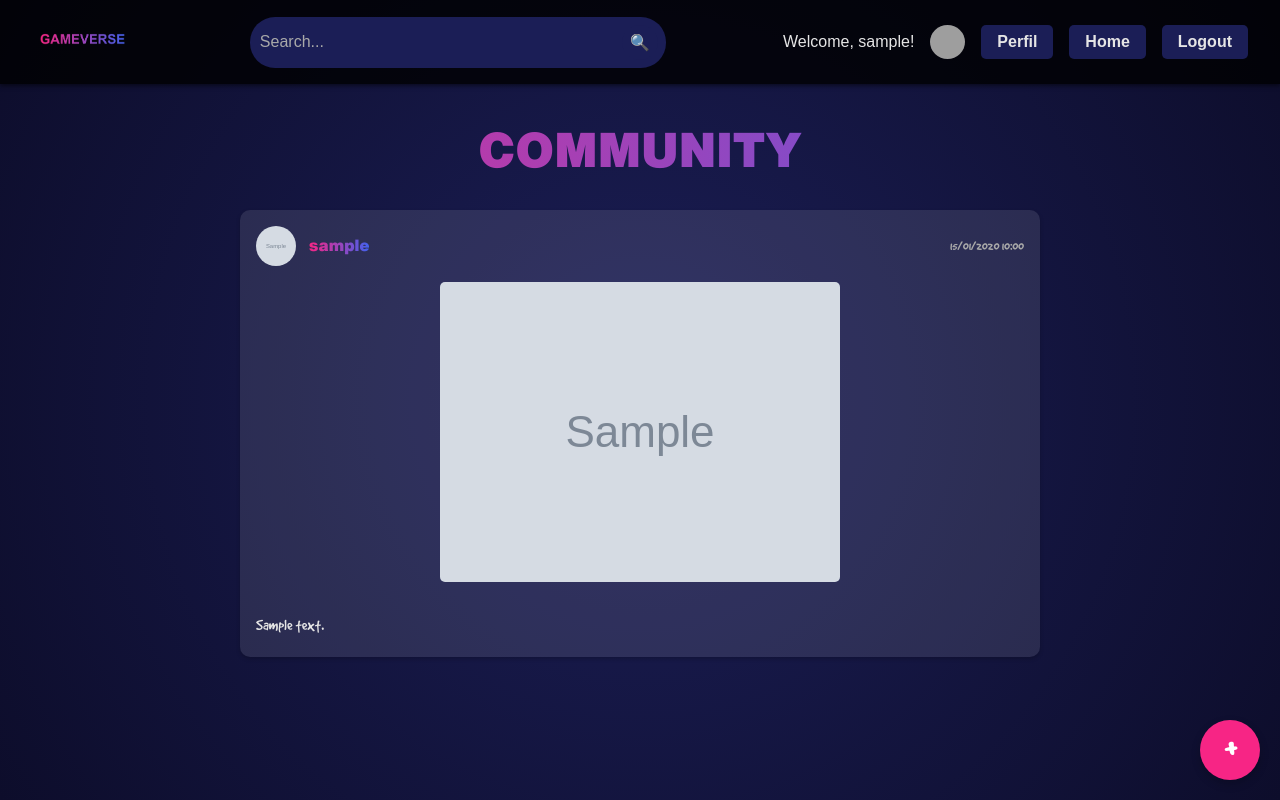
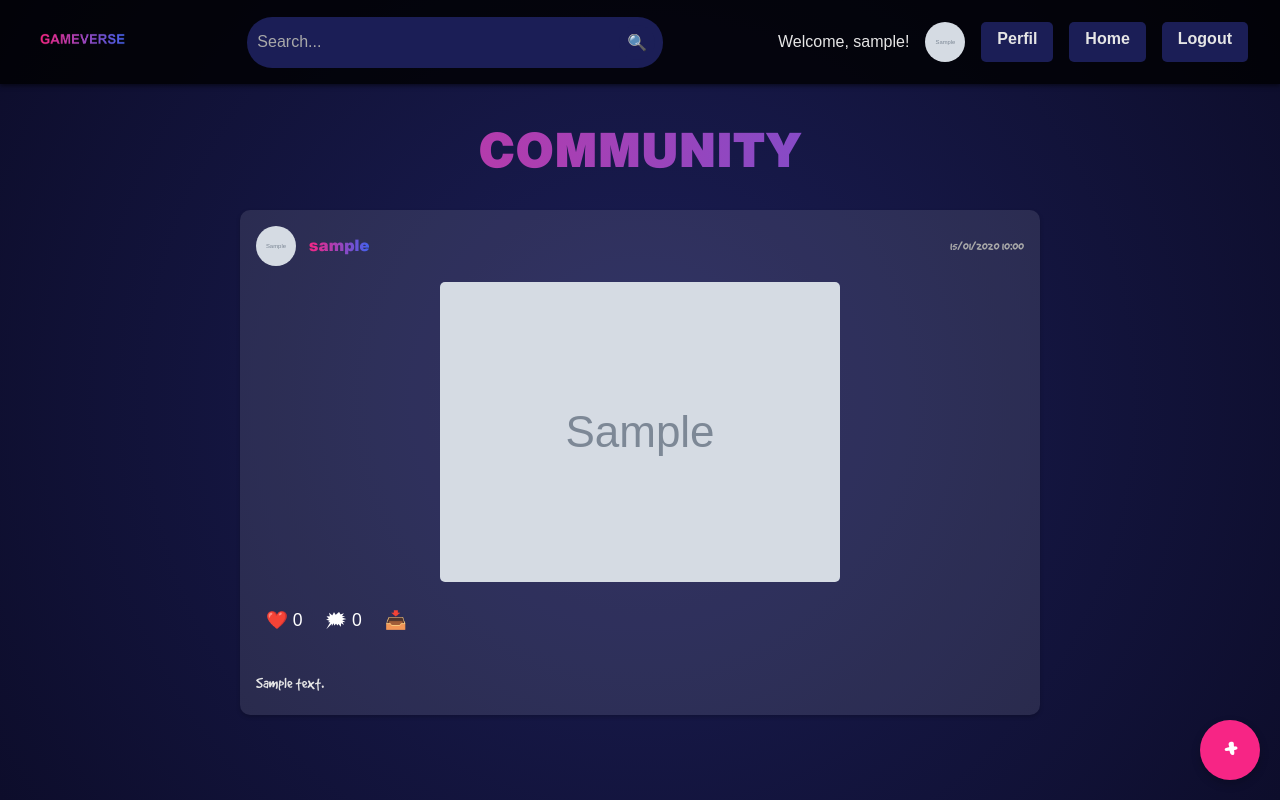
Before and after one commit to niickbermudeez/gameverse, a PHP site: page /gameverse/php/community.php in a window 1280 px wide. Run offline with PHP 8.4, Linux system fonts and the light colour scheme; the visitor is signed in with stand-in values (Sample User, id 1); tables that the repository leaves empty or names only in its code hold one stand-in row (values such as "Sample post"); grey boxes marked "Sample" are stand-in pictures; grey boxes are pictures that could not be loaded.

Commit message:
arreglar imagen perfil community y create_publicatión + html de los botones de reacción

```diff
--- a/css/community.css
+++ b/css/community.css
@@ -232,3 +232,21 @@ h2 {
     border-radius: 5px;
     margin-top: 0.5rem;
 }
+
+.reactions-container{
+    width: auto;
+    padding: 1rem 0 0 0;
+    text-align: start;
+}
+
+.reactions-container button{
+    background: transparent;
+    border: none;
+    padding: 6px 10px;
+    color: white;
+    font-size: 1.1rem;
+}
+
+.reactions-container button:hover{
+    cursor: pointer;
+}
--- a/index.php
+++ b/index.php
@@ -53,7 +53,7 @@ if (!$isLoggedIn) {
             <div class="auth-links">
                 <?php if ($isLoggedIn): ?>
                     <div class="welcome-message">Welcome, <?php echo $username; ?>!</div>
-                    <img src="<?php echo htmlspecialchars($profileImage); ?>" width="35" style="border-radius: 50%;" alt="Perfil">
+                    <img src="<?php echo htmlspecialchars($profileImage); ?>" class="profile-pic" alt="Perfil">
                     <a href="./php/profile.php">Perfil</a>
                     <a href="./php/community.php">Community</a>
                     <a href="?logout=true">Logout</a>
--- a/php/community.php
+++ b/php/community.php
@@ -13,8 +13,8 @@ if ($isLoggedIn) {
     $result = $stmt->get_result();
     $userData = $result->fetch_assoc();
 
-    if (!empty($userData["profile_image"]) && file_exists(__DIR__ . basename($userData["profile_image"]))) {
-        $profileImage = "./uploads/" . basename($userData["profile_image"]);
+    if ($userData != null) {
+        $profileImage = "./../uploads/" . basename($userData["profile_image"]);
     }
 }
 
@@ -63,7 +63,7 @@ $publications = $stmt->get_result();
             <div class="auth-links">
                 <?php if ($isLoggedIn): ?>
                     <div class="welcome-message">Welcome, <?php echo $username; ?>!</div>
-                    <img src="<?php echo htmlspecialchars($profileImage); ?>" width="35" style="border-radius: 50%;" alt="Perfil">
+                    <img src="<?php echo htmlspecialchars($profileImage); ?>" class="profile-pic" alt="Perfil">
                     <a href="./profile.php">Perfil</a>
                     <a href="./../index.php">Home</a>
                     <a href="?logout=true">Logout</a>
@@ -82,7 +82,7 @@ $publications = $stmt->get_result();
             <?php if ($publications->num_rows > 0): ?>
                 <?php while ($post = $publications->fetch_assoc()):
                     $postImage = !empty($post["image"]) ? htmlspecialchars($post["image"]) : null;
-                    $userImage = !empty($post["profile_image"]) ? "./uploads/" . htmlspecialchars($post["profile_image"]) : "./uploads/default.png";
+                    $userImage = !empty($post["profile_image"]) ? htmlspecialchars($post["profile_image"]) : "./uploads/default.png";
                 ?>
                     <div class="post">
                         <div class="post-header">
@@ -94,6 +94,11 @@ $publications = $stmt->get_result();
                             <?php if ($postImage): ?>
                                 <img src="<?php echo $postImage; ?>" class="post-image" alt="Publicación">
                             <?php endif; ?>
+                            <div class="reactions-container">
+                                <button>❤️ 0</button>
+                                <button>🗯 0</button>
+                                <button>📥</button>
+                            </div>
                             <p><?php echo nl2br(htmlspecialchars($post["text_description"])); ?></p>
                             </div>
                     </div>
--- a/php/create-publication.php
+++ b/php/create-publication.php
@@ -13,8 +13,8 @@ if ($isLoggedIn) {
     $result = $stmt->get_result();
     $userData = $result->fetch_assoc();
 
-    if (!empty($userData["profile_image"]) && file_exists(__DIR__ . basename($userData["profile_image"]))) {
-        $profileImage = basename($userData["profile_image"]);
+    if ($userData != null) {
+        $profileImage = "./../uploads/" . basename($userData["profile_image"]);
     }
 }
 
@@ -87,7 +87,7 @@ if ($_SERVER["REQUEST_METHOD"] == "POST") {
             <div class="auth-links">
                 <?php if ($isLoggedIn): ?>
                     <div class="welcome-message">Welcome, <?php echo $username; ?>!</div>
-                    <img src="<?php echo htmlspecialchars($profileImage); ?>" width="35" style="border-radius: 50%;" alt="Perfil">
+                    <img src="<?php echo htmlspecialchars($profileImage); ?>" class="profile-pic" alt="Perfil">
                     <a href="./profile.php">Perfil</a>
                     <a href="./../index.php">Home</a>
                     <a href="?logout=true">Logout</a>
```
Also changed, not shown: css/create-publication.css (+7 -0 lines), css/index.css (+7 -0 lines), uploads/1743444489_fotoPerfil.jpg (added).
